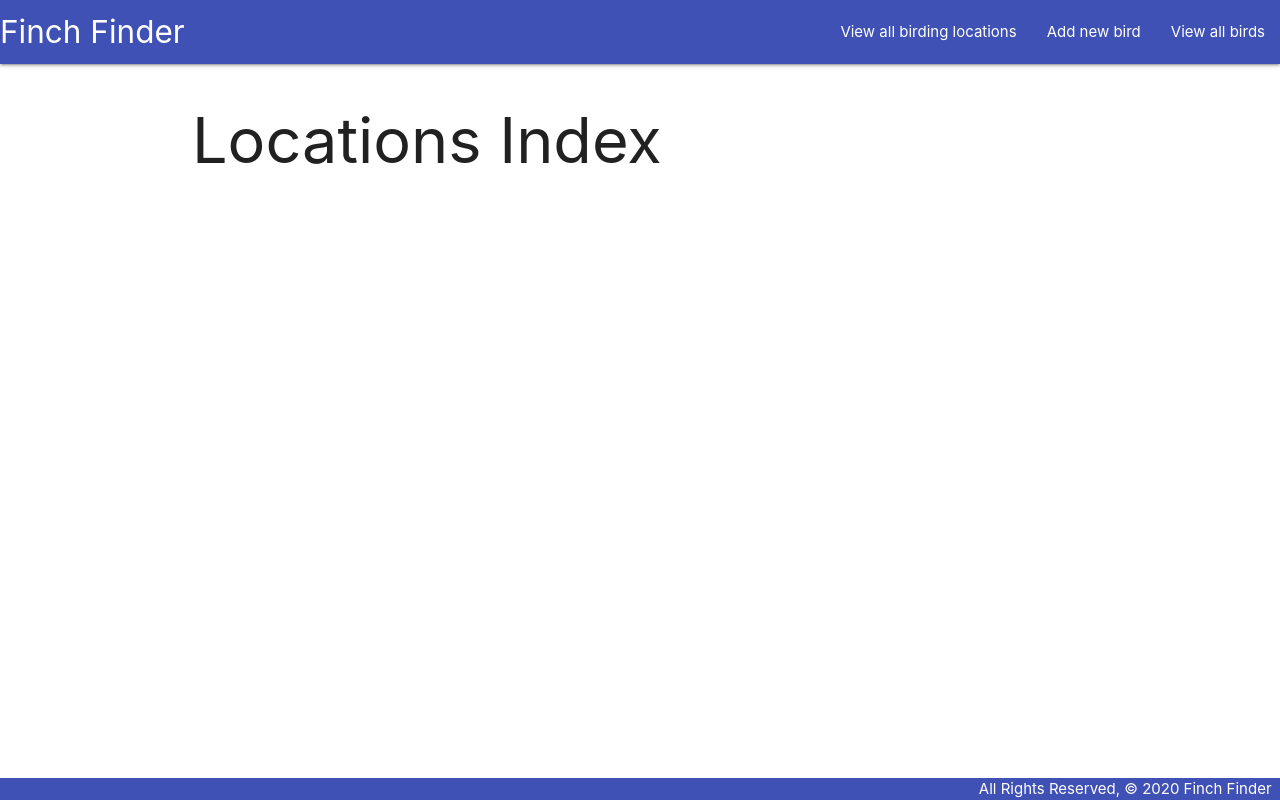
After one commit to TCashion/finch-finder, a Django app: page /locations/ in a window 1280 px wide. The commit adds this page. Run offline with Django 3.2, Linux system fonts and the light colour scheme.

Commit message:
create Locations model and stub up index

```diff
--- a/main_app/templates/base.html
+++ b/main_app/templates/base.html
@@ -22,6 +22,7 @@
             <div class="nav-wrapper indigo">
               <a href="/" class="left brand-logo">Finch Finder</a>
               <ul class="right">
+                <li><a href="{% url 'locations_index' %}">View all birding locations</a></li>
                 <li><a href="{% url 'birds_create' %}">Add new bird</a></li>
                 <li><a href="{% url 'birds_index' %}">View all birds</a></li>
               </ul>
--- /dev/null
+++ b/main_app/templates/locations/detail.html
@@ -0,0 +1,6 @@
+{% extends 'base.html' %}
+{% block content %}
+
+    <h1>Locations detail</h1>
+
+{% endblock %}
--- /dev/null
+++ b/main_app/templates/locations/index.html
@@ -0,0 +1,6 @@
+{% extends 'base.html' %}
+{% block content %}
+
+    <h1>Locations Index</h1>
+
+{% endblock %}
--- a/main_app/urls.py
+++ b/main_app/urls.py
@@ -8,5 +8,6 @@ urlpatterns = [
     path('birds/create/', views.BirdCreate.as_view(), name='birds_create'),
     path('birds/<int:pk>/update/', views.BirdUpdate.as_view(), name='birds_update'),
     path('birds/<int:pk>/delete/', views.BirdDelete.as_view(), name='birds_delete'),
-    path('birds/<int:bird_id>/add_sighting', views.add_sighting, name='add_sighting')
+    path('birds/<int:bird_id>/add_sighting', views.add_sighting, name='add_sighting'),
+    path('locations/', views.locations_index, name='locations_index')
 ]
--- a/main_app/views.py
+++ b/main_app/views.py
@@ -1,6 +1,6 @@
 from django.shortcuts import render, redirect
 from django.views.generic.edit import CreateView, UpdateView, DeleteView
-from .models import Bird
+from .models import Bird, Location
 from .forms import SightingForm
 
 
@@ -31,6 +31,12 @@ def add_sighting(request, bird_id):
         new_sighting.save()
     return redirect('birds_detail', bird_id=bird_id)
 
+
+def locations_index(request):
+    locations = Location.objects.all()
+    return render(request, 'locations/index.html', { 'locations' : locations })
+
+
 class BirdCreate(CreateView):
     model = Bird
     fields = '__all__'
```
Also changed, not shown: main_app/models.py (+9 -0 lines), main_app/migrations/0004_auto_20200618_2012.py (added).
